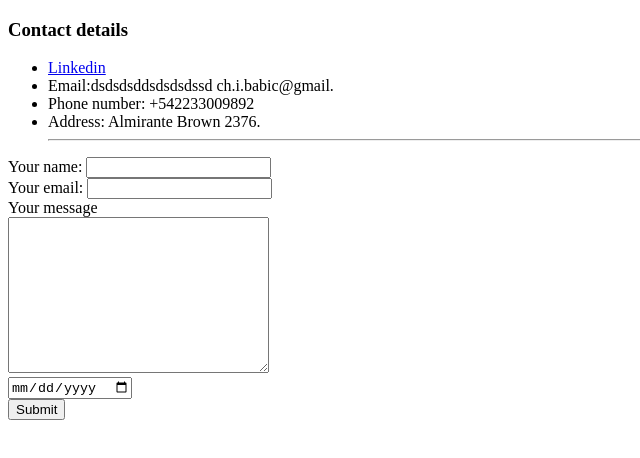
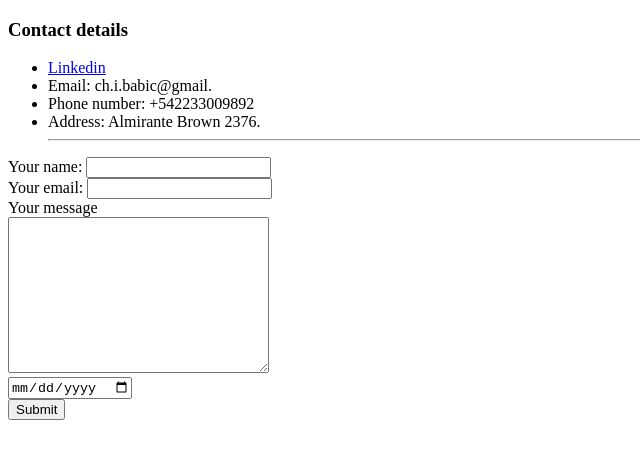
Before and after one commit to christianbabic/CV, a plain HTML site: page Contact.html in a window 1280 px wide. Shown: the whole page, without its empty margins (0-640 px from the left). Drawn offline with Linux system fonts and the light colour scheme.

Commit message:
Update Contact.html

```diff
--- a/Contact.html
+++ b/Contact.html
@@ -2,13 +2,13 @@
 <html lang="en" dir="ltr">
   <head>
     <meta charset="utf-8">
-    <title>Coddddddddddddddddntact me</title>
+    <title>Contact me</title>
   </head>
   <body>
     <h3>Contact details</h3>
   <ul type=a start="1">
       <li><a href="https://www.linkedin.com/in/christianbabic/">Linkedin</a></li>
-      <li>Email:dsdsdsddsdsdsdssd ch.i.babic@gmail.</li>
+      <li>Email: ch.i.babic@gmail.</li>
       <li>Phone number: +542233009892</li>
       <li>Address: Almirante Brown 2376.</li>
 <hr>
```
